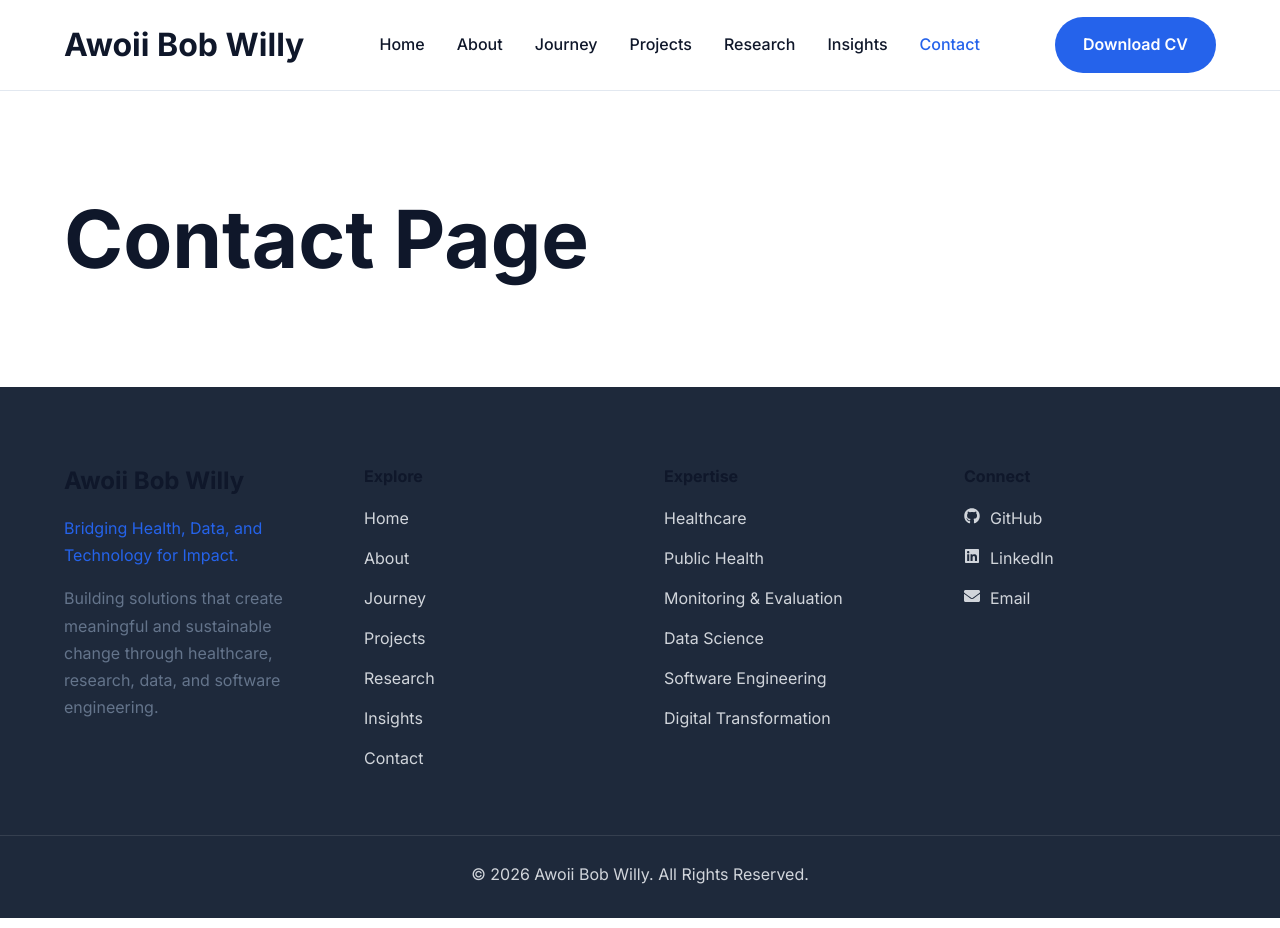
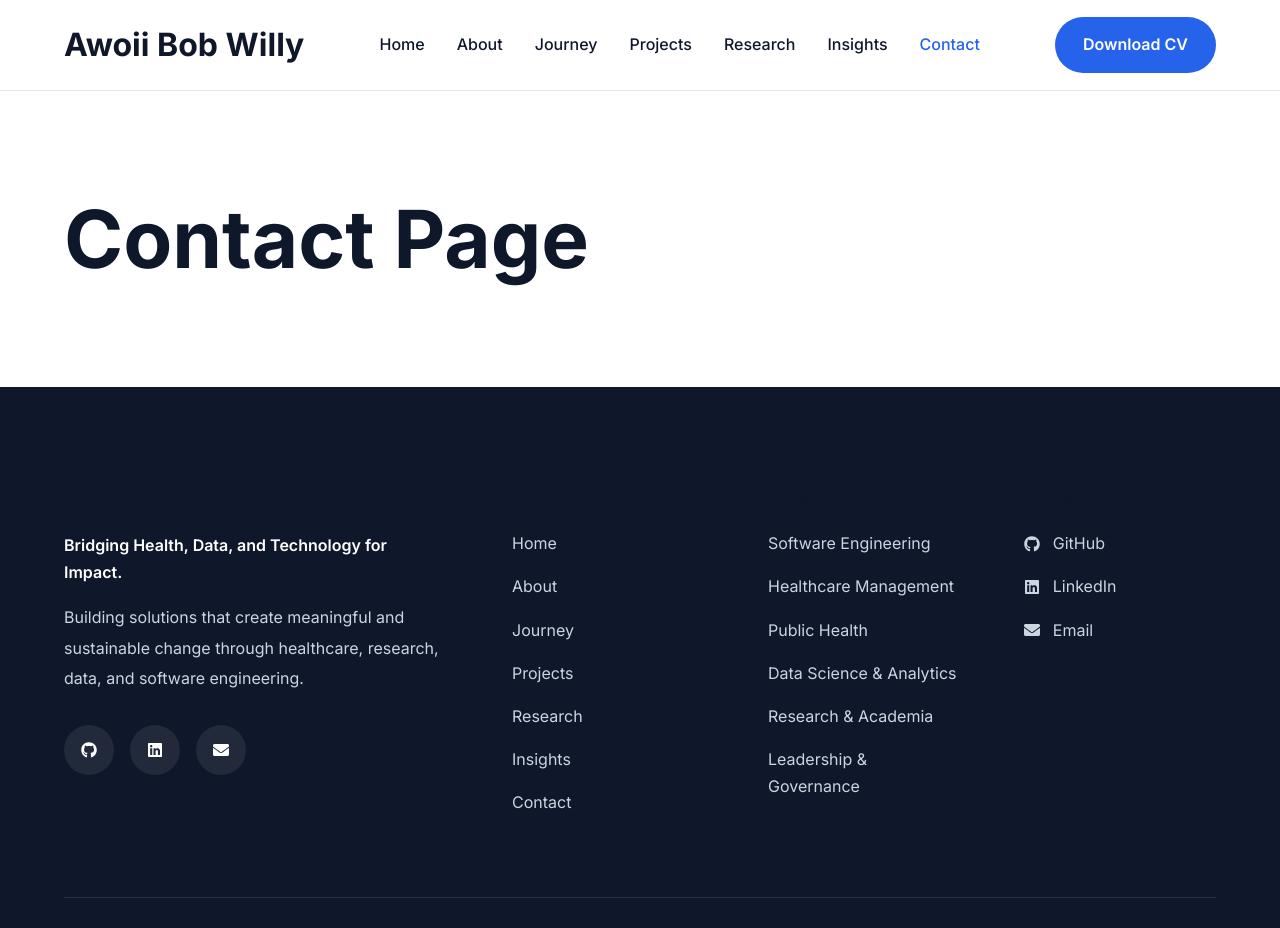
Before and after one commit to awoiibobwilly/abwp-frontend, a React (Vite) app: page /contact in a window 1280 px wide. Shown: the top 928 px of the page. Built offline with nearby package versions, Linux system fonts and the light colour scheme.

Commit message:
feature: completed Home Page with a Footer Section

```diff
--- a/src/components/common/Footer.jsx
+++ b/src/components/common/Footer.jsx
@@ -3,18 +3,30 @@ import {
   FaGithub,
   FaLinkedin,
   FaEnvelope,
+  FaArrowUp,
 } from "react-icons/fa";
 
 import "../../styles/components/footer.css";
 
 function Footer() {
+
+  const scrollToTop = () => {
+    window.scrollTo({
+      top: 0,
+      behavior: "smooth",
+    });
+  };
+
   return (
     <footer className="footer">
 
-      <div className="container footer-grid">
+      <div className="container">
 
-        {/* About */}
-        <div className="footer-column">
+        {/* GRID */}
+        <div className="footer-grid">
+
+          {/* BRAND */}
+          <div className="footer-brand">
 
             <h3>Awoii Bob Willy</h3>
 
@@ -22,45 +34,83 @@ function Footer() {
               Bridging Health, Data, and Technology for Impact.
             </p>
 
-          <p>
+            <p className="footer-description">
               Building solutions that create meaningful and
               sustainable change through healthcare, research,
               data, and software engineering.
             </p>
 
+            <div className="footer-socials">
+
+              <a
+                href="https://github.com/"
+                target="_blank"
+                rel="noopener noreferrer"
+              >
+                <FaGithub />
+              </a>
+
+              <a
+                href="https://linkedin.com/"
+                target="_blank"
+                rel="noopener noreferrer"
+              >
+                <FaLinkedin />
+              </a>
+
+              <a href="mailto:your-email@example.com">
+                <FaEnvelope />
+              </a>
+
             </div>
 
-        {/* Explore */}
-        <div className="footer-column">
+          </div>
+
+
+          {/* EXPLORE */}
+          <div className="footer-links">
 
             <h4>Explore</h4>
 
             <NavLink to="/">Home</NavLink>
+
             <NavLink to="/about">About</NavLink>
+
             <NavLink to="/journey">Journey</NavLink>
+
             <NavLink to="/projects">Projects</NavLink>
+
             <NavLink to="/research">Research</NavLink>
+
             <NavLink to="/insights">Insights</NavLink>
+
             <NavLink to="/contact">Contact</NavLink>
 
           </div>
 
-        {/* Expertise */}
-        <div className="footer-column">
+
+          {/* EXPERTISE */}
+          <div className="footer-expertise">
 
             <h4>Expertise</h4>
 
-          <span>Healthcare</span>
+            <span>Software Engineering</span>
+
+            <span>Healthcare Management</span>
+
             <span>Public Health</span>
-          <span>Monitoring & Evaluation</span>
-          <span>Data Science</span>
-          <span>Software Engineering</span>
-          <span>Digital Transformation</span>
+
+            <span>Data Science & Analytics</span>
+
+            <span>Research & Academia</span>
+
+            <span>Leadership & Governance</span>
 
           </div>
 
-        {/* Connect */}
-        <div className="footer-column">
+
+          {/* CONNECT */}
+          <div className="footer-connect">
 
             <h4>Connect</h4>
 
@@ -70,7 +120,8 @@ function Footer() {
               rel="noopener noreferrer"
             >
               <FaGithub />
-            GitHub
+
+              <span>GitHub</span>
             </a>
 
             <a
@@ -79,22 +130,39 @@ function Footer() {
               rel="noopener noreferrer"
             >
               <FaLinkedin />
-            LinkedIn
+
+              <span>LinkedIn</span>
             </a>
 
             <a href="mailto:your-email@example.com">
+
               <FaEnvelope />
-            Email
+
+              <span>Email</span>
+
             </a>
 
           </div>
 
         </div>
 
+
+        {/* BOTTOM */}
         <div className="footer-bottom">
 
+          <p>
             © {new Date().getFullYear()} Awoii Bob Willy.
             All Rights Reserved.
+          </p>
+
+          <button
+            className="scroll-top-btn"
+            onClick={scrollToTop}
+          >
+            <FaArrowUp />
+          </button>
+
+        </div>
 
       </div>
 
--- a/src/components/common/ScrollToTop.jsx
+++ b/src/components/common/ScrollToTop.jsx
@@ -2,14 +2,16 @@ import { useEffect } from "react";
 import { useLocation } from "react-router-dom";
 
 function ScrollToTop() {
+
   const { pathname } = useLocation();
 
   useEffect(() => {
+
     window.scrollTo({
       top: 0,
-      left: 0,
       behavior: "smooth",
     });
+
   }, [pathname]);
 
   return null;
--- a/src/layouts/MainLayout.jsx
+++ b/src/layouts/MainLayout.jsx
@@ -1,16 +1,22 @@
+import { Outlet } from "react-router-dom";
+
 import Navbar from "../components/common/Navbar";
 import Footer from "../components/common/Footer";
 
-function MainLayout({ children }) {
+function MainLayout() {
   return (
     <>
+
       <Navbar />
 
-      <main>
-        {children}
+      <main className="main-content">
+
+        <Outlet />
+
       </main>
 
       <Footer />
+
     </>
   );
 }
--- a/src/routes/AppRoutes.jsx
+++ b/src/routes/AppRoutes.jsx
@@ -18,29 +18,53 @@ function AppRoutes() {
 
       <ScrollToTop />
 
-      <MainLayout>
+      <Routes>
 
-        <Routes>
+        <Route element={<MainLayout />}>
 
-          <Route path="/" element={<Home />} />
+          <Route
+            path="/"
+            element={<Home />}
+          />
 
-          <Route path="/about" element={<About />} />
+          <Route
+            path="/about"
+            element={<About />}
+          />
 
-          <Route path="/journey" element={<Journey />} />
+          <Route
+            path="/journey"
+            element={<Journey />}
+          />
 
-          <Route path="/projects" element={<Projects />} />
+          <Route
+            path="/projects"
+            element={<Projects />}
+          />
 
-          <Route path="/research" element={<Research />} />
+          <Route
+            path="/research"
+            element={<Research />}
+          />
 
-          <Route path="/insights" element={<Insights />} />
+          <Route
+            path="/insights"
+            element={<Insights />}
+          />
 
-          <Route path="/cv" element={<CV />} />
+          <Route
+            path="/cv"
+            element={<CV />}
+          />
 
-          <Route path="/contact" element={<Contact />} />
+          <Route
+            path="/contact"
+            element={<Contact />}
+          />
 
-        </Routes>
+        </Route>
 
-      </MainLayout>
+      </Routes>
 
     </BrowserRouter>
   );
--- a/src/styles/components/footer.css
+++ b/src/styles/components/footer.css
@@ -1,61 +1,280 @@
+/* ==========================================
+   FOOTER
+========================================== */
+
 .footer{
-    background:var(--secondary);
+    background:#0f172a;
     color:white;
-    padding:80px 0 30px;
+    padding-top:100px;
 }
 
+
+/* ==========================================
+   GRID
+========================================== */
+
 .footer-grid{
+
     display:grid;
-    grid-template-columns:repeat(4,1fr);
-    gap:3rem;
+
+    grid-template-columns:2fr 1fr 1fr 1fr;
+
+    column-gap:4rem;
+
+    row-gap:3rem;
+
 }
 
-.footer-column h3,
-.footer-column h4{
-    margin-bottom:1.2rem;
+
+/* ==========================================
+   BRAND
+========================================== */
+
+.footer-brand{
+
+    display:flex;
+
+    flex-direction:column;
+
 }
 
-.footer-tagline{
-    color:var(--accent);
+
+.footer-brand h3{
+
     margin-bottom:1rem;
+
 }
 
-.footer-column a,
-.footer-column span{
-    display:block;
-    color:#d1d5db;
-    margin-bottom:.8rem;
-    transition:.3s;
+
+.footer-tagline{
+
+    font-weight:600;
+
+    color:white;
+
+    margin-bottom:1rem;
+
 }
 
-.footer-column a:hover{
-    color:white;
+
+.footer-description{
+
+    color:#cbd5e1;
+
+    line-height:1.9;
+
 }
 
-.footer-column svg{
-    margin-right:10px;
+
+/* ==========================================
+   SOCIALS
+========================================== */
+
+.footer-socials{
+
+    display:flex;
+
+    gap:1rem;
+
+    margin-top:2rem;
+
 }
 
-.footer-bottom{
-    border-top:1px solid rgba(255,255,255,.1);
-    margin-top:50px;
-    padding-top:25px;
-    text-align:center;
-    color:#d1d5db;
+
+.footer-socials a{
+
+    width:50px;
+
+    height:50px;
+
+    display:flex;
+
+    justify-content:center;
+
+    align-items:center;
+
+    border-radius:50%;
+
+    background:rgba(255,255,255,.08);
+
+    color:white;
+
+    transition:.3s;
+
 }
 
-@media (max-width:991px){
+
+.footer-socials a:hover{
+
+    background:var(--accent);
+
+}
+
+
+/* ==========================================
+   LINKS
+========================================== */
+
+.footer-links,
+.footer-expertise,
+.footer-connect{
+
+    display:flex;
+
+    flex-direction:column;
+
+    gap:1rem;
+
+}
+
+
+.footer-links h4,
+.footer-expertise h4,
+.footer-connect h4{
+
+    margin-bottom:.5rem;
+
+}
+
+
+.footer-links a{
+
+    color:#cbd5e1;
+
+    transition:.3s;
+
+}
+
+
+.footer-links a:hover{
+
+    color:white;
+
+}
+
+
+.footer-expertise span{
+
+    color:#cbd5e1;
+
+}
+
+
+/* ==========================================
+   CONNECT
+========================================== */
+
+.footer-connect a{
+
+    display:flex;
+
+    align-items:center;
+
+    gap:.8rem;
+
+    color:#cbd5e1;
+
+    transition:.3s;
+
+}
+
+
+.footer-connect a:hover{
+
+    color:white;
+
+}
+
+
+/* ==========================================
+   BOTTOM
+========================================== */
+
+.footer-bottom{
+
+    display:flex;
+
+    justify-content:space-between;
+
+    align-items:center;
+
+    border-top:1px solid rgba(255,255,255,.1);
+
+    margin-top:5rem;
+
+    padding:2rem 0;
+
+}
+
+
+.footer-bottom p{
+
+    color:#cbd5e1;
+
+}
+
+
+/* ==========================================
+   SCROLL BUTTON
+========================================== */
+
+.scroll-top-btn{
+
+    width:50px;
+
+    height:50px;
+
+    border:none;
+
+    border-radius:50%;
+
+    cursor:pointer;
+
+    background:var(--accent);
+
+    color:white;
+
+    transition:.3s;
+
+}
+
+
+.scroll-top-btn:hover{
+
+    transform:translateY(-5px);
+
+}
+
+
+/* ==========================================
+   RESPONSIVE
+========================================== */
+
+@media (max-width:992px){
 
     .footer-grid{
-    grid-template-columns:repeat(2,1fr);
+
+        grid-template-columns:1fr 1fr;
+
     }
 
 }
 
+
 @media (max-width:576px){
 
     .footer-grid{
+
         grid-template-columns:1fr;
+
+    }
+
+    .footer-bottom{
+
+        flex-direction:column;
+
+        gap:1.5rem;
+
     }
 
 }
```
Lines whose indentation alone changed are shown as unchanged.
